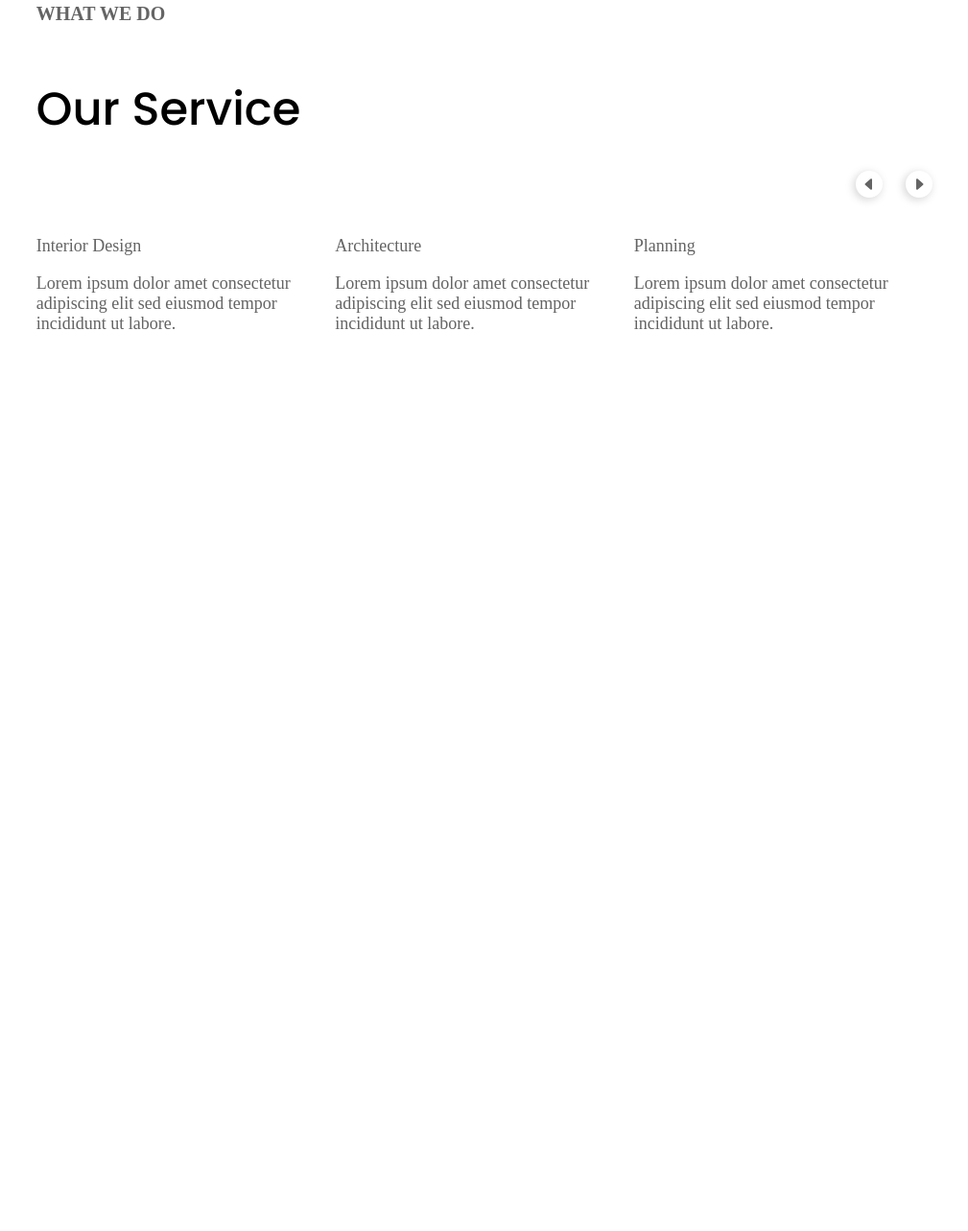
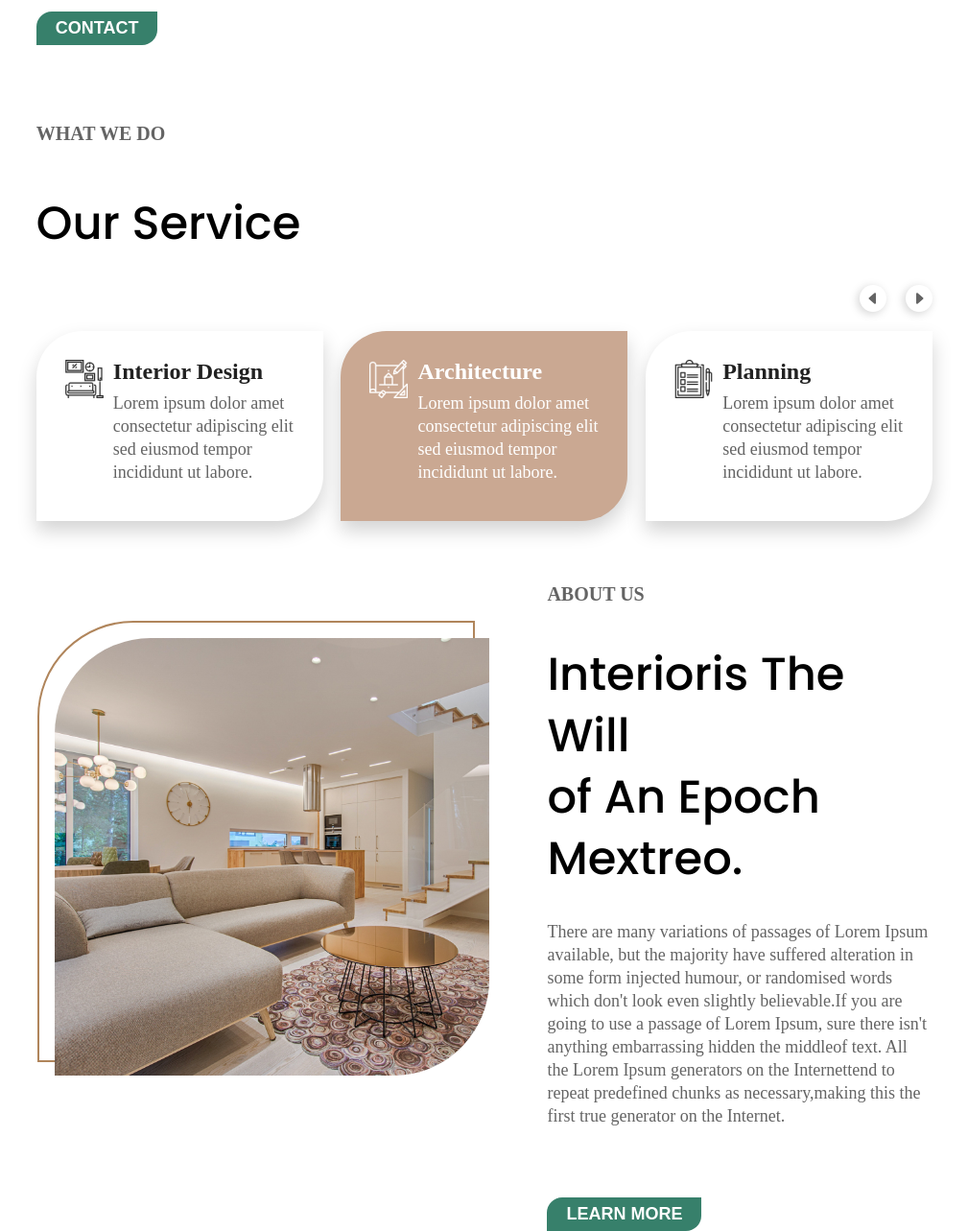
Before and after one commit to StickToYourGuns/Decbase, a plain HTML site: page index.html in a window 1280 px wide. Shown: the part 757-2040 px from the top of the page at 96% size, without its empty margins (135-1144 px from the left). Before the commit the page ends 1140 px from the top, so only its background shows below. Drawn offline with Linux system fonts and the light colour scheme.

Commit message:
something new

```diff
--- a/index.html
+++ b/index.html
@@ -28,21 +28,22 @@
 
     <div class="project">
         <div class="project__left">
-            <p class="header__p">Modern interior</p>
-            <h1>Create Your<br>Interior Design.</h2>
+            <p class="theme__p">Modern interior</p>
+            <h1>Create Your<br>Interior Design.</h1>
             <p>Lorem ipsum dolor sit amet, consectetur adipiscing elit, sed do eiusmod tempor incididunt ut labore et dolore magna aliqua. Ut enim ad minim veniam, quis nostrud exercitation.</p>
             <button class="button__first">contact</button>
         </div>
-        <div class="project__right">
-            <div class="image__wrapper"></div>
-            <div class="image__border"></div>
+        <div class="theme__image__right">
+            <div class="theme__image__right__wrapper">
+                <img class="theme__image" src="./media/Project.jpg" alt="">
+            </div>
         </div>
     </div>
 
 
 
     <div class="service">
-        <p class="header__p">What we do</p>
+        <p class="theme__p">What we do</p>
         <h2 class="service__h2">Our Service</h2>
         <div class="service__arrows">
             <!-- <button class="arrow__img"> -->
@@ -58,25 +59,29 @@
         </div>
         <div class="service__container">
             <div class="sevice__poster">
-                <img class="sevice__img" src="" alt="">
+
+                <img class="service__img" src="./media/1st.png" alt="">
+
                 <div class="service__info">
-                    <p>Interior Design</p>
+                    <p class="p__service">Interior Design</p>
                     <p>Lorem ipsum dolor amet consectetur adipiscing elit sed eiusmod tempor incididunt ut labore.</p>
                 </div>
             </div>
 
-            <div class="sevice__poster">
-                <img class="sevice__img" src="" alt="">
+            <div class="sevice__poster active">
+                <img class="service__img active" src="./media/2nd.png" alt="">
                 <div class="service__info">
-                    <p>Architecture</p>
-                    <p>Lorem ipsum dolor amet consectetur adipiscing elit sed eiusmod tempor incididunt ut labore.</p>
+                    <p class="p__service active">Architecture</p>
+                    <p class="active">Lorem ipsum dolor amet consectetur adipiscing elit sed eiusmod tempor incididunt ut labore.</p>
                 </div>
             </div>
 
             <div class="sevice__poster">
-                <img class="sevice__img" src="" alt="">
+
+            <img class="service__img" src="./media/3rd.png" alt="">
+
                 <div class="service__info">
-                    <p>Planning</p>
+                    <p class="p__service">Planning</p>
                     <p>Lorem ipsum dolor amet consectetur adipiscing elit sed eiusmod tempor incididunt ut labore.</p>
                 </div>
             </div>
@@ -86,7 +91,24 @@
 
 
     <div class="about">
-
+        <div class="theme__image__right">
+            <div class="theme__image__left__wrapper">
+                <img class="theme__image" src="./media/About.jpg" alt="">
+            </div>
+        </div>
+        <div class="project__left">
+            <p class="theme__p">About us</p>
+            <h2>Interioris The Will<br>of An Epoch Mextreo.</h2>
+            <p>There are many variations of passages of Lorem Ipsum available,
+                but the majority have suffered alteration in some form injected
+                humour, or randomised words which don't look even slightly
+                believable.If you are going to use a passage of Lorem Ipsum,
+                sure there isn't anything embarrassing hidden the middleof text.
+                All the Lorem Ipsum generators on the Internettend to repeat
+                predefined chunks as necessary,making this the first true
+                generator on the Internet.</p>
+            <button class="button__first">learn more</button>
+        </div>
     </div>
 
     <div class="about2">
--- a/style.css
+++ b/style.css
@@ -17,12 +17,20 @@ h2 {
     align-self: flex-start;
     font-weight: 500;
     font-size: 48px;
+    line-height: 4rem;
 }
 
 p {
     color: #646464;
     font-size: 18px;
     align-self: flex-start;
+    font-weight: 400;
+    margin: .5em 0;
+    line-height: 1.5rem;
+}
+
+p.active {
+    color: #fff;
 }
 
 button {
@@ -53,11 +61,12 @@ header {
     align-items: center;
 }
 
-.header__p {
+.theme__p {
     text-transform: uppercase;
     font-size: 20px;
     font-weight: 600;
-    margin-bottom: 1rem;
+    /* margin-bottom: 1rem; */
+    margin-top: 10vh;
 }
 
 .logo {
@@ -112,22 +121,22 @@ nav {
     height: auto;
 }
 
-.project__right {
+.theme__image__right {
     width: 51%;
     height: 60vh;
     top: 0;
 }
 
-.image__wrapper {
+.theme__image__right__wrapper {
     width: 95%;
     height: 95%;
     border-radius: 100px 0 100px 0;
-    background-image: url(./media/Project.jpg);
-    background-size: cover;
+    /* background-image: url(./media/Project.jpg); */
+    /* background-size: cover; */
     position: relative;
 }
 
-.image__wrapper::before {
+.theme__image__right__wrapper::before {
     content: "";
     z-index: -10;
     width: 100%;
@@ -137,6 +146,13 @@ nav {
     position: absolute;
     margin-top: 4%;
     margin-left: 4%;
+}
+
+.theme__image {
+    width: 100%;
+    height: 100%;
+    object-fit: cover;
+    border-radius: 100px 0 100px 0;
 }
 
 
@@ -151,19 +167,24 @@ nav {
 }
 
 .service__arrows {
+    display: inline-flex;
     align-self: flex-end;
+    gap: 20px;
+    margin-bottom: 20px;
 }
 
-.arrow__img {
+/* .arrow__img {
     cursor: pointer;
     height: 30px;
     width: 30px;
     border-radius: 50%;
+    transition: .5s;
 }
 
 .arrow__img:hover {
     background-color: lightgrey;
-}
+    transition: .5s;
+} */
 
 .caret {
     fill: #646464;
@@ -172,13 +193,14 @@ nav {
     padding: 6px;
     cursor: pointer;
     box-shadow: -2px 2px 10px lightgray;
-    margin-left: 20px;
+    transition: .5s;
 }
 
 .caret:hover {
     fill: white;
     border-radius: 50%;
     background-color: #37806B;
+    transition: .5s;
 }
 
 
@@ -186,4 +208,73 @@ nav {
     display: flex;
     justify-content: space-between;
     align-items: center;
+    gap: 2%;
 }
+
+.sevice__poster {
+    display: inline-flex;
+    align-items: flex-start;
+    box-shadow: 0 10px 20px lightgrey;
+    padding: 30px 20px;
+    border-radius: 3em 0;
+}
+
+.sevice__poster.active {
+    background-color: #CAA892;
+}
+
+.service__img {
+    margin: 0 10px;
+}
+
+.service__img.active {
+    filter: invert(1);
+}
+
+.service__info {
+    display: flex;
+    flex-direction: column;
+    align-items: flex-start;
+}
+
+.p__service {
+    font-weight: 700;
+    font-size: 24px;
+    color: #212121;
+    margin: 0;
+}
+
+.p__service.active {
+    color: #fff;
+}
+
+
+.about {
+    margin-top: 10vh;
+    display: inline-flex;
+    justify-content: space-between;
+    align-items: center;
+    width: 73%;
+}
+
+.theme__image__left__wrapper {
+    margin-left: 4%;
+    width: 95%;
+    height: 95%;
+    border-radius: 100px 0 100px 0;
+    /* background-image: url(./media/Project.jpg); */
+    /* background-size: cover; */
+    position: relative;
+}
+
+.theme__image__left__wrapper::before {
+    content: "";
+    z-index: -10;
+    width: 100%;
+    height: 100%;
+    border-radius: 100px 0 100px 0;
+    border: 2px solid #B0855B;
+    position: absolute;
+    margin-top: -4%;
+    margin-left: -4%;
+}
```
Also changed, not shown: media/1st.png (added), media/2nd.png (added), media/3rd.png (added), media/About.jpg (added).
